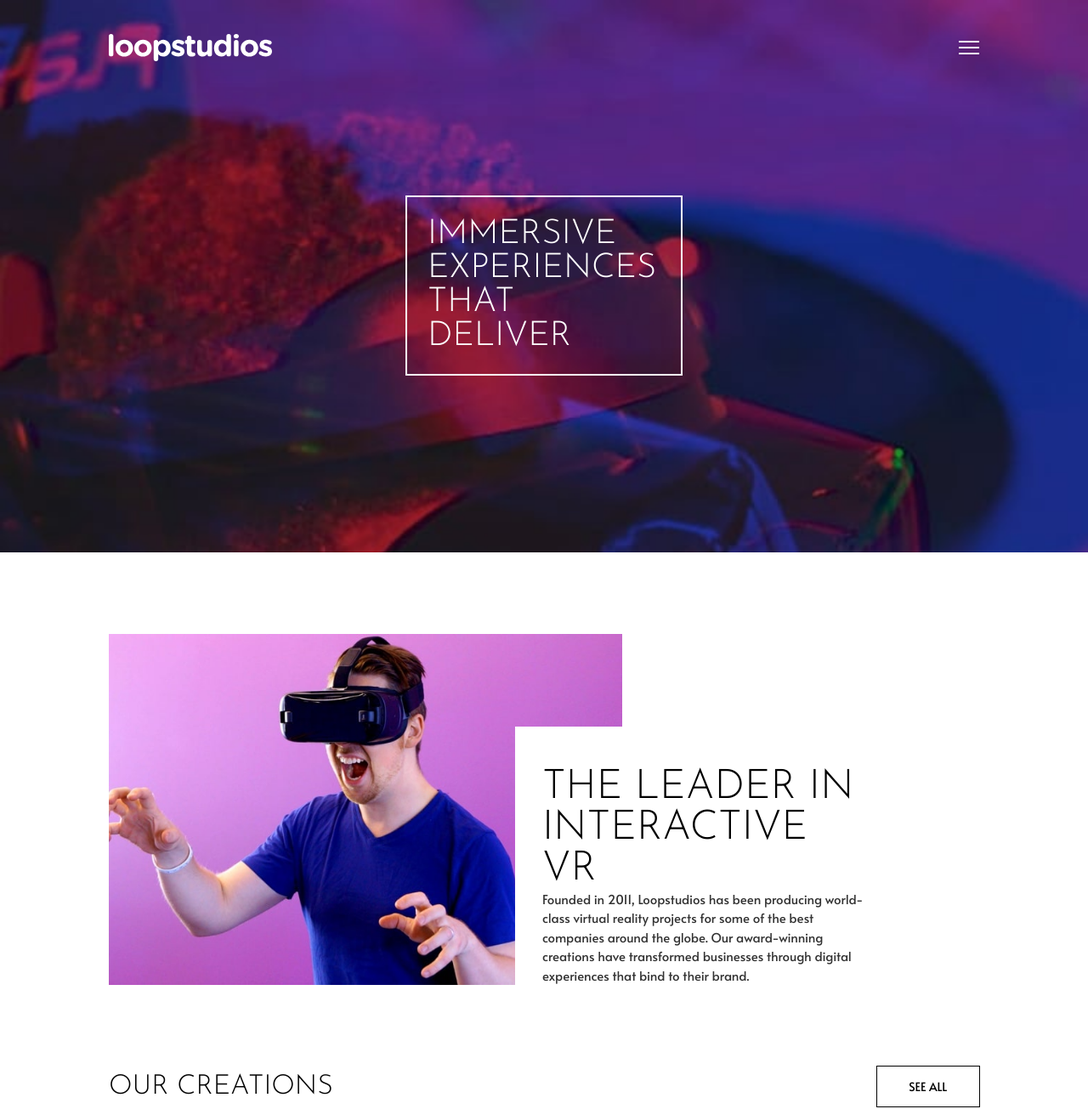
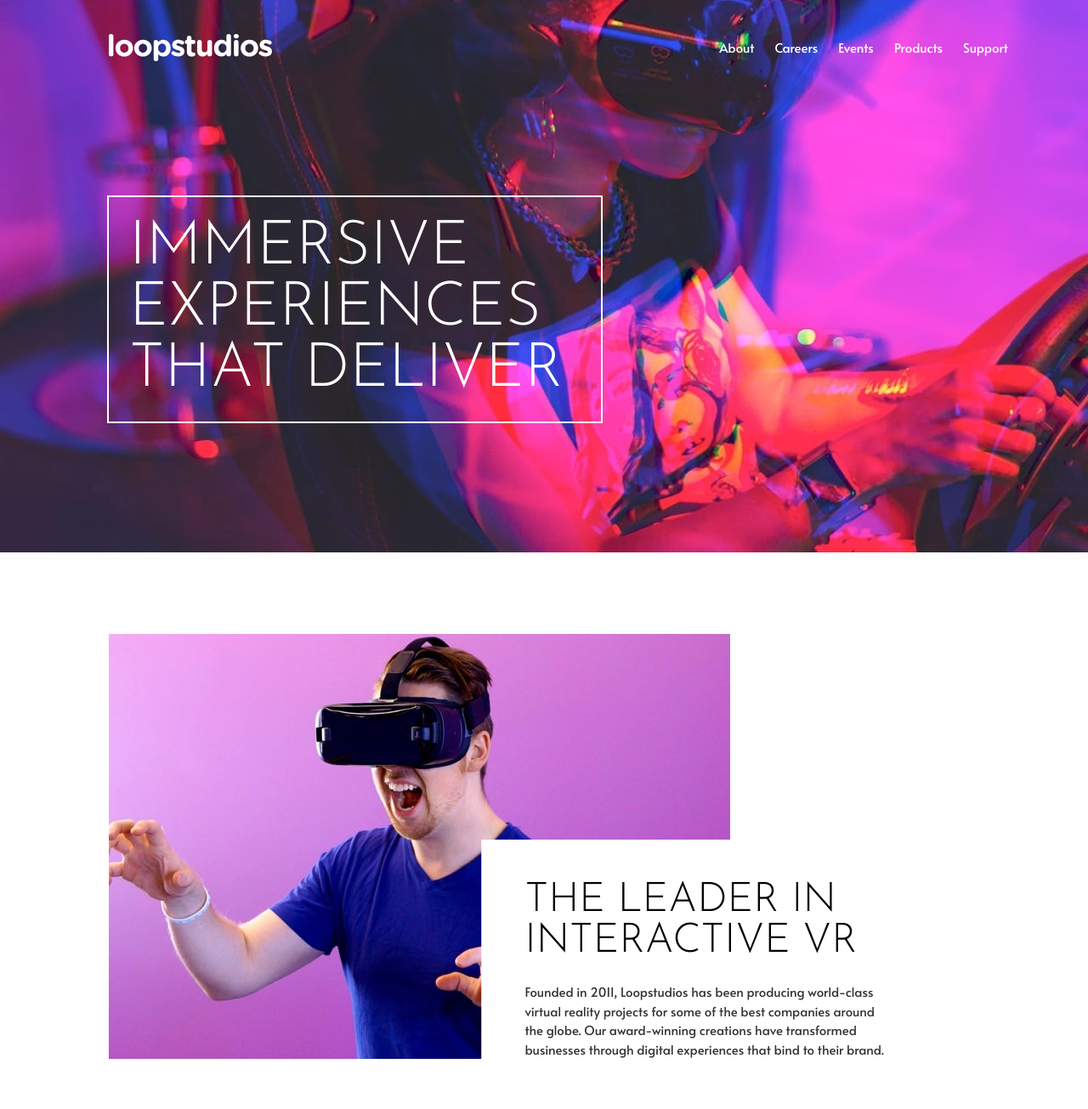
Before and after one commit to jmnyarega/loopstudios, an Eleventy site: page src/index.njk in a window 1280 px wide. Shown: the top 1305 px of the page at 85% size. Built offline with nearby package versions, Linux system fonts and the light colour scheme; Eleventy itself is replaced by a stand-in of ours; files that its build step writes are made by us from their sources.

Commit message:
- Intro, gallery, header ...

```diff
--- a/src/css/_global.scss
+++ b/src/css/_global.scss
@@ -9,7 +9,7 @@ body {
 
     margin: 0 auto;
 
-    @media (min-width: 60rem) {
+    @media (min-width: 45rem) {
         width: 80%;
     }
 }
--- a/src/css/components/_creations.scss
+++ b/src/css/components/_creations.scss
@@ -10,7 +10,10 @@
 
     picture {
         position: relative;
-        background-color: hsla(0 0 0 / 0.4);
+        background-color: hsla(0 0% 0% / 0.5);
+        cursor: pointer;
+        transition: all 300ms linear;
+
         &::after {
             content: attr(data-caption);
             text-transform: uppercase;
@@ -20,6 +23,18 @@
             position: absolute;
             bottom: 1.625rem;
             left: 1.25rem;
+            transition: all 300ms linear;
+
+            @media (min-width: 60rem) {
+                font-size: 2rem;
+            }
+        }
+
+        &:hover {
+            background-color: hsla(0 0% 0% / 0.8);
+            &::after {
+                bottom: 10%;
+            }
         }
 
         img {
@@ -75,6 +90,10 @@
             margin-inline: initial;
             margin-bottom: 0;
         }
+
+        @media (min-width: 60rem) {
+            font-size: 3rem;
+        }
     }
 
     &__button {
--- a/src/css/components/_hamburger.scss
+++ b/src/css/components/_hamburger.scss
@@ -15,6 +15,9 @@
     span + span {
         margin-top: 5px;
     }
+    @media (min-width: 45rem) {
+        display: none;
+    }
 }
 
 #toggle:checked + label > .top {
--- a/src/css/components/_header.scss
+++ b/src/css/components/_header.scss
@@ -7,6 +7,10 @@
     background-size: cover;
 
     min-height: 40.625rem;
+
+    @media (min-width: 45rem) {
+        background-image: url(../../images/desktop/image-hero.jpg);
+    }
 
     &__navigation {
         display: flex;
@@ -31,7 +35,7 @@
         right: 0;
         left: 0;
 
-        background-color: black;
+        background-color: $black;
 
         display: flex;
         align-items: center;
@@ -41,25 +45,33 @@
             display: flex;
             flex-direction: column;
             gap: 1.5rem 0;
-        }
-
-        &__item {
-            font-family: $ff-alt;
-            font-size: 1.5rem;
-            font-weight: lighter;
+            @media (min-width: 45rem) {
+                flex-direction: row;
+                gap: 0 1.5rem;
+            }
         }
 
         &__link {
             text-decoration: none;
             text-transform: uppercase;
-            font: inherit;
-            color: white;
+
+            font-family: $ff-alt;
+            font-size: 1.5rem;
+            font-weight: lighter;
+            color: $white;
+
             position: relative;
+
+            @media (min-width: 45rem) {
+                font-size: 0.9375rem;
+                text-transform: capitalize;
+                font-family: inherit;
+            }
 
             &::after {
                 content: "";
                 height: 1px;
-                background-color: white;
+                background-color: $white;
 
                 position: absolute;
                 left: 100%;
@@ -68,10 +80,18 @@
                 transition: all 200ms linear;
             }
 
-         &:hover::after {
-             left: 0;
-             right: 0;
-         }
+            &:hover::after {
+                left: 0;
+                right: 0;
+            }
+        }
+        @media (min-width: 45rem) {
+            position: initial;
+            display: flex;
+            align-items: center;
+            opacity: 1;
+            z-index: 1;
+            background-color: transparent;
         }
     }
 }
--- a/src/css/components/_hero.scss
+++ b/src/css/components/_hero.scss
@@ -14,5 +14,9 @@
 
     margin-top: 10rem;
     max-width: 13ch;
-    margin-inline: auto;
+
+    @media (min-width: 45rem) {
+        font-size: 4.5rem;
+        margin-left: calc(0.1 * 100vw);
+    }
 }
--- a/src/css/components/_intro.scss
+++ b/src/css/components/_intro.scss
@@ -8,31 +8,44 @@
         text-align: initial;
     }
 
+    &__img, img {
+        max-width: initial;
+        width: 100%;
+        @media (min-width: 60rem) {
+            width: initial;
+        }
+    }
+
     &__content {
         padding: 3rem 2rem 0 2rem;
-        @media (min-width:60rem) {
-            width: 49%;
+
+        @media (min-width: 60rem) {
             align-self: flex-end;
             background-color: $white;
-            transform: translateX(-30%);
-
-            padding: 3rem 0 0 2rem;
+            transform: translateX(-90%);
+            padding: 3rem 0 0 5%;
+            transition: all 250ms linear;
         }
 
-        @media (min-width: 90rem) {
+        @media (min-width: 70rem) {
+            transform: translateX(-60%);
+        }
+
+        @media (min-width: 85rem) {
             transform: translateX(-30%);
-            padding: 6rem 0 0 6rem;
         }
     }
 
     &__title {
         max-width: 20ch;
         margin-inline: auto;
+        margin-bottom: 1.5rem;
         font-family: $ff-alt;
         font-size: 2rem;
         line-height: 1;
         font-weight: normal;
         text-transform: uppercase;
+
         @media (min-width: 60rem) {
             margin-inline: initial;
             font-size: 3rem;
@@ -40,13 +53,14 @@
     }
 
     &__text {
-        max-width: 46ch;
+        max-width: 45ch;
         margin-inline: auto;
         margin-top: 1.5rem;
         opacity: 0.8;
         @media (min-width: 60rem) {
             margin-inline: initial;
             margin-top: 0;
+            width: 45ch;
         }
     }
 }
--- a/src/index.njk
+++ b/src/index.njk
@@ -95,7 +95,7 @@ images:
     <picture class="intro__img">
       <source
         srcset="./images/desktop/image-interactive.jpg"
-        media="(min-width: 45rem)"
+        media="(min-width: 60rem)"
       />
       <img src="./images/mobile/image-interactive.jpg" alt="" />
     </picture>
```
Also changed, not shown: public/css/style.css, public/index.11tydata/index.html (added), public/index.html.
